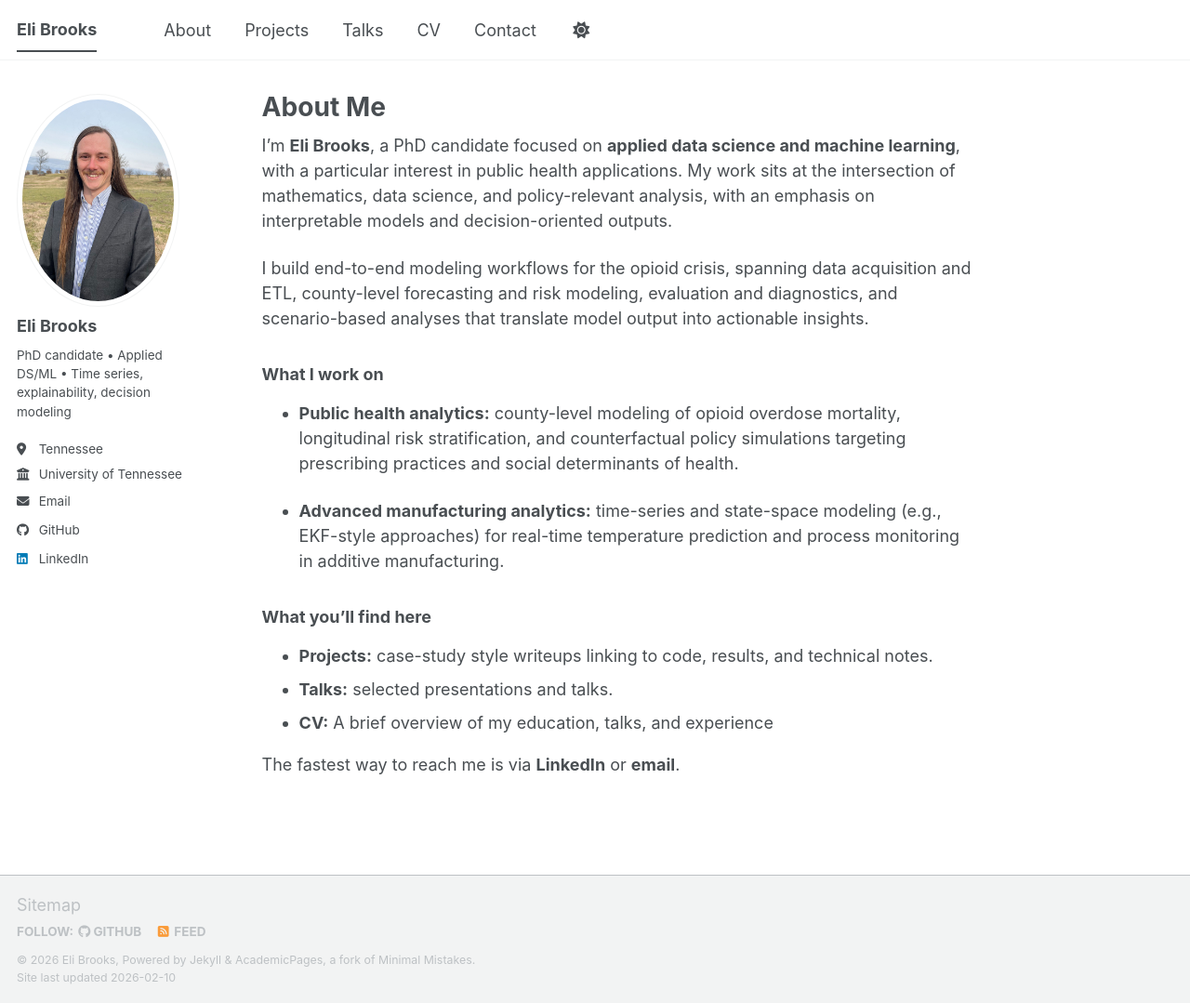
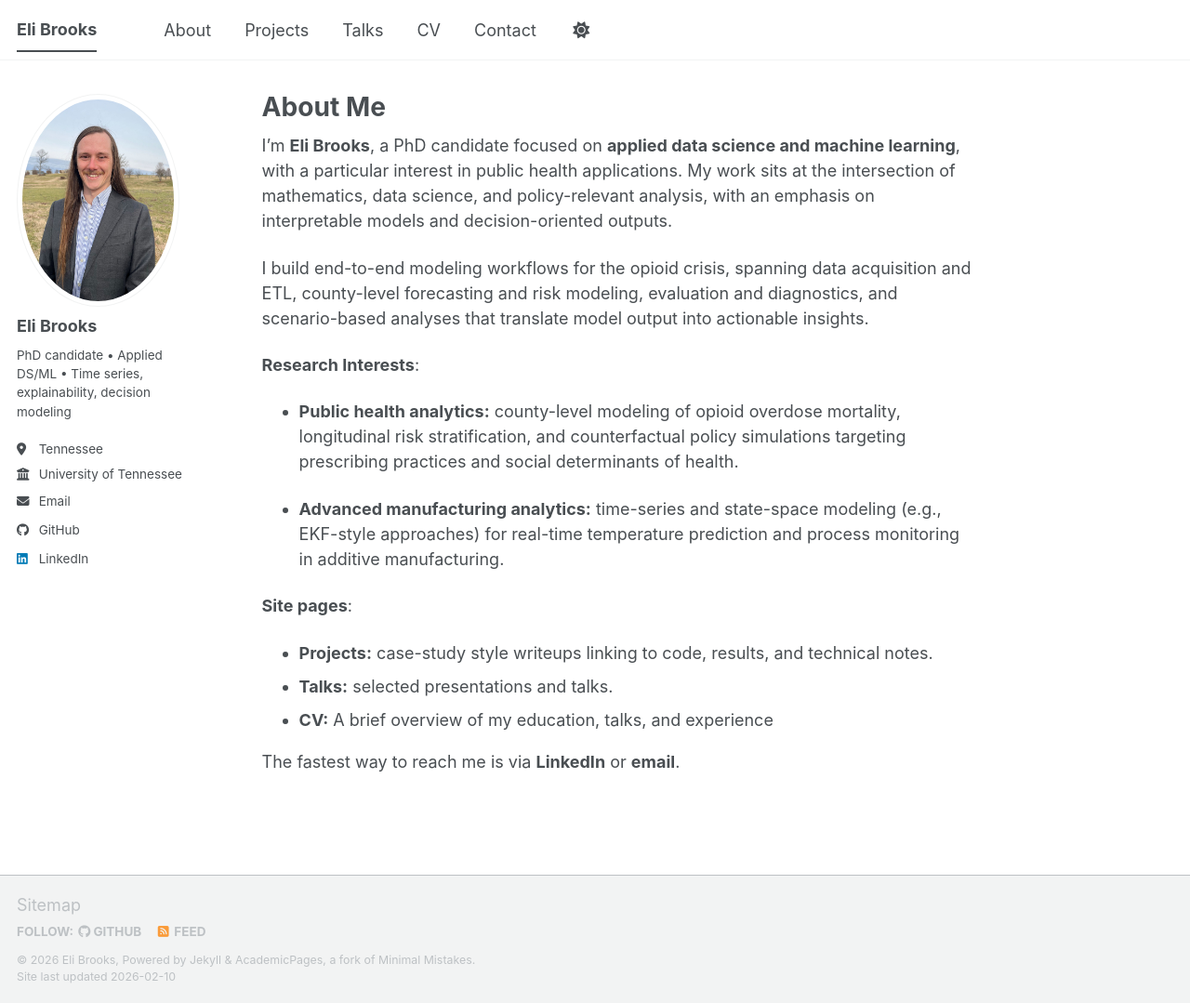
Before and after one commit to ebrook27/ebrook27.github.io, a Jekyll site: the page built from _pages/about.md, in a window 1280 px wide and 1079 px high. Shown: the whole window at 93% size. Built offline with Jekyll 4.4.1, drawn with Linux system fonts in a browser that asks for light colours; a script bundle is joined from its source files by our own code; library files that are not in the unit come from our copies.

Commit message:
Revise about page content and structure
Updated the about page to reflect research interests and site pages.

```diff
--- a/_pages/about.md
+++ b/_pages/about.md
@@ -10,12 +10,12 @@ I’m **Eli Brooks**, a PhD candidate focused on **applied data science and mach
 
 I build end-to-end modeling workflows for the opioid crisis, spanning data acquisition and ETL, county-level forecasting and risk modeling, evaluation and diagnostics, and scenario-based analyses that translate model output into actionable insights.
 
-### What I work on
+**Research Interests**:
 - **Public health analytics:** county-level modeling of opioid overdose mortality, longitudinal risk stratification, and counterfactual policy simulations targeting prescribing practices and social determinants of health.
 
 - **Advanced manufacturing analytics:** time-series and state-space modeling (e.g., EKF-style approaches) for real-time temperature prediction and process monitoring in additive manufacturing.
 
-### What you’ll find here
+**Site pages**:
 - **Projects:** case-study style writeups linking to code, results, and technical notes.
 - **Talks:** selected presentations and talks.
 - **CV:** A brief overview of my education, talks, and experience
```
